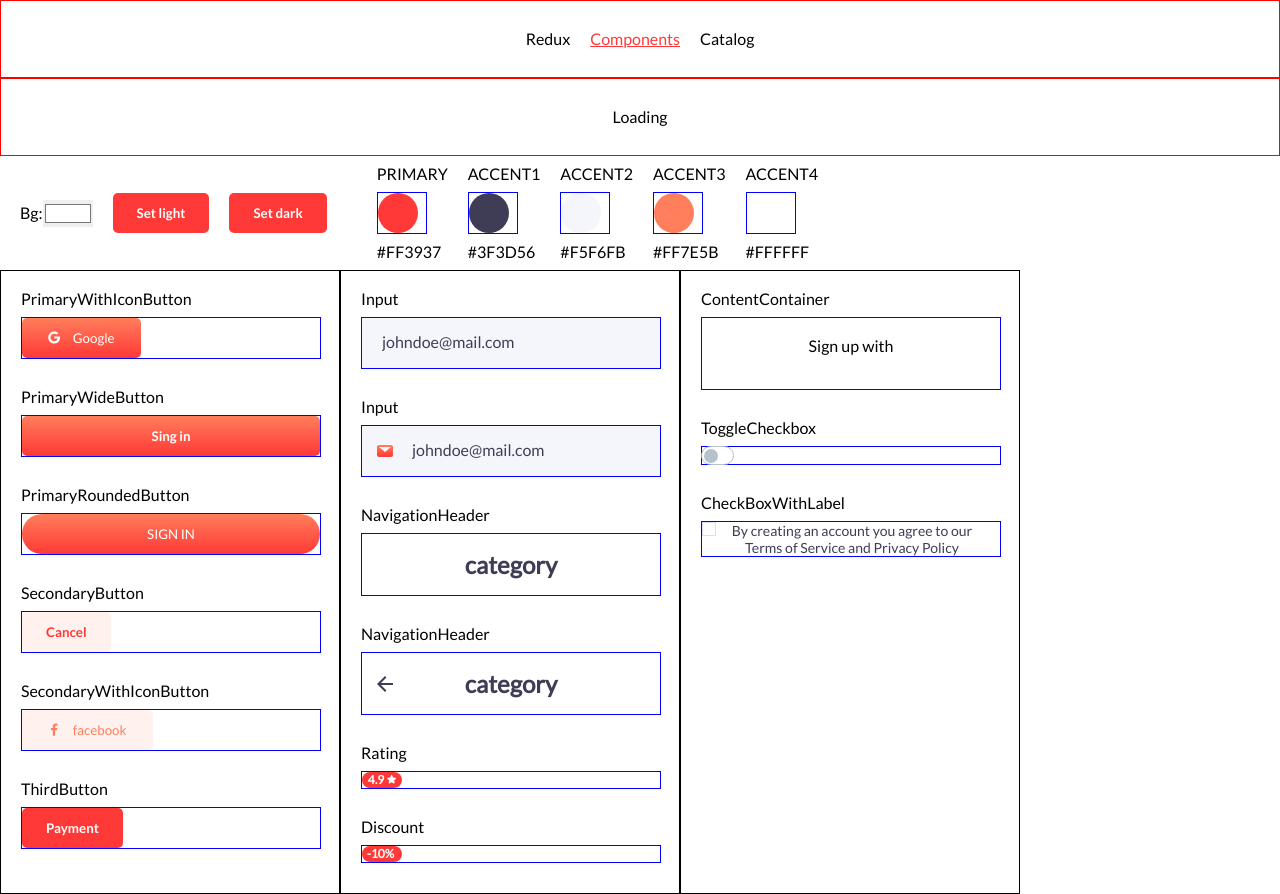
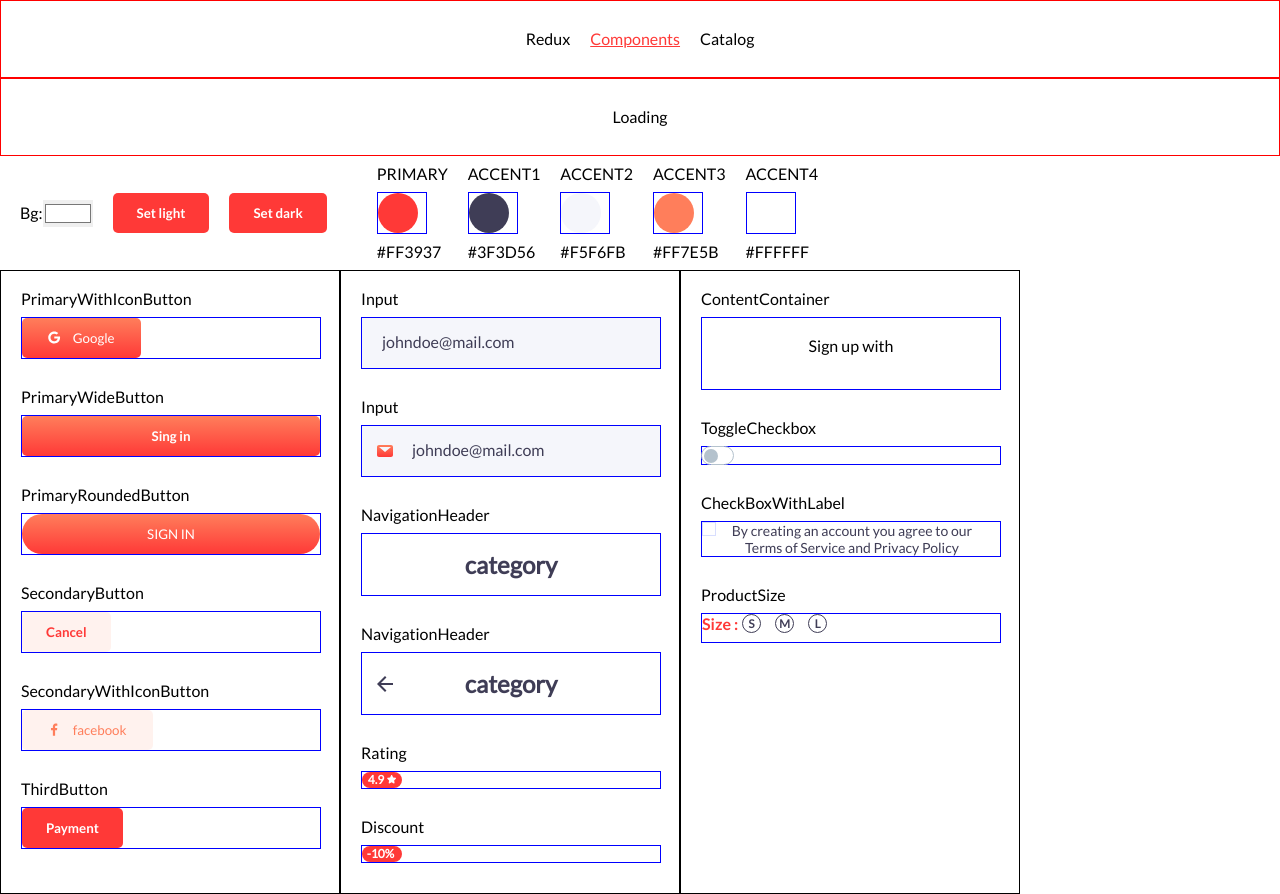
Before and after one commit to SVladikO/depoistu, a React (Create React App) app: page /components in a window 1280 px wide. Built offline with nearby package versions, Linux system fonts and the light colour scheme.

Commit message:
PMA-15-Finished meal size checker

```diff
--- /dev/null
+++ b/src/component/ProductSize/ProductSize.js
@@ -0,0 +1,28 @@
+import React, {useState} from 'react';
+import {Label, SizeBlock, Wrapper} from "./ProductSize.style";
+
+const ProductSize = ({label}) => {
+    const [itemActiveId, setItemActiveId] = useState(null);
+    const items = [
+        {size: 'S', id: 1},
+        {size: 'M', id: 2},
+        {size: 'L', id: 3},
+    ];
+    const handleClick = (id) => {
+        setItemActiveId(id)
+    };
+    return (
+        <Wrapper>
+            <Label>{label}</Label>
+            {items.map((el, id) =>
+                <SizeBlock
+                    key={id}
+                    onClick={() => handleClick(id)}
+                    active={itemActiveId === id}>
+                    {el.size}
+                </SizeBlock>)}
+        </Wrapper>
+    );
+};
+
+export default ProductSize;
--- /dev/null
+++ b/src/component/ProductSize/ProductSize.style.js
@@ -0,0 +1,31 @@
+import styled from 'styled-components';
+import {THEME} from "../../theme";
+
+
+export const Wrapper = styled.div`
+  display: flex;
+  font-family: "LatoBold";
+`;
+export const Label = styled.span`
+  font-size: 16px;
+  color: ${THEME.COLOR.PRIMARY};
+  line-height: 19px;
+`;
+
+export const SizeBlock = styled.div.attrs((props) => ({
+    borderColor: props.active ? `${THEME.COLOR.PRIMARY}` : `${THEME.COLOR.ACCENT1}`,
+}))`
+  background: ${(props) => (props.active ? `linear-gradient(${THEME.GRADIENT.FROM}, ${THEME.GRADIENT.TO});` : `${THEME.COLOR.ACCENT4}`)};
+  width: 19px;
+  height: 19px;
+  text-transform: uppercase;
+  font-size: 12px;
+  line-height: 14px;
+  margin: 0 10px 9px 4px;
+  color: ${(props) => (props.active ? `${THEME.COLOR.ACCENT4}` : `${THEME.COLOR.ACCENT1}`)};
+  border-radius: 50%;
+  display: flex;
+  align-items: center;
+  justify-content: center;
+  border: 1px solid ${(props) => props.borderColor};
+`;
--- a/src/page/development/Components.page.jsx
+++ b/src/page/development/Components.page.jsx
@@ -16,7 +16,7 @@ import {ContentContainer} from "../../component/ContentContainer/ContentContaine
 import {Discount} from "../../component/Discount/Discount.style";
 import Input from "../../component/Input/Input";
 import NavigationHeader from "../../component/TopNavigation/NavigationHeader";
-
+import ProductSize from "../../component/ProductSize/ProductSize";
 import {ReactComponent as GoogleIcon} from '../../icons/google.svg';
 import {ReactComponent as FacebookIcon} from '../../icons/facebook.svg';
 import {ReactComponent as MailIcon} from '../../icons/mail.svg';
@@ -56,7 +56,8 @@ const columns = [
         {title: 'ToggleCheckbox', component: <ToggleCheckbox/>},
         {title: 'CheckBoxWithLabel',
             component: <CheckBoxWithLabel label="By creating an account you agree to our
-Terms of Service and Privacy Policy"/> }
+Terms of Service and Privacy Policy"/> },
+        {title: 'ProductSize', component: <ProductSize label="Size :"/>}
     ]
 ]
 
```
